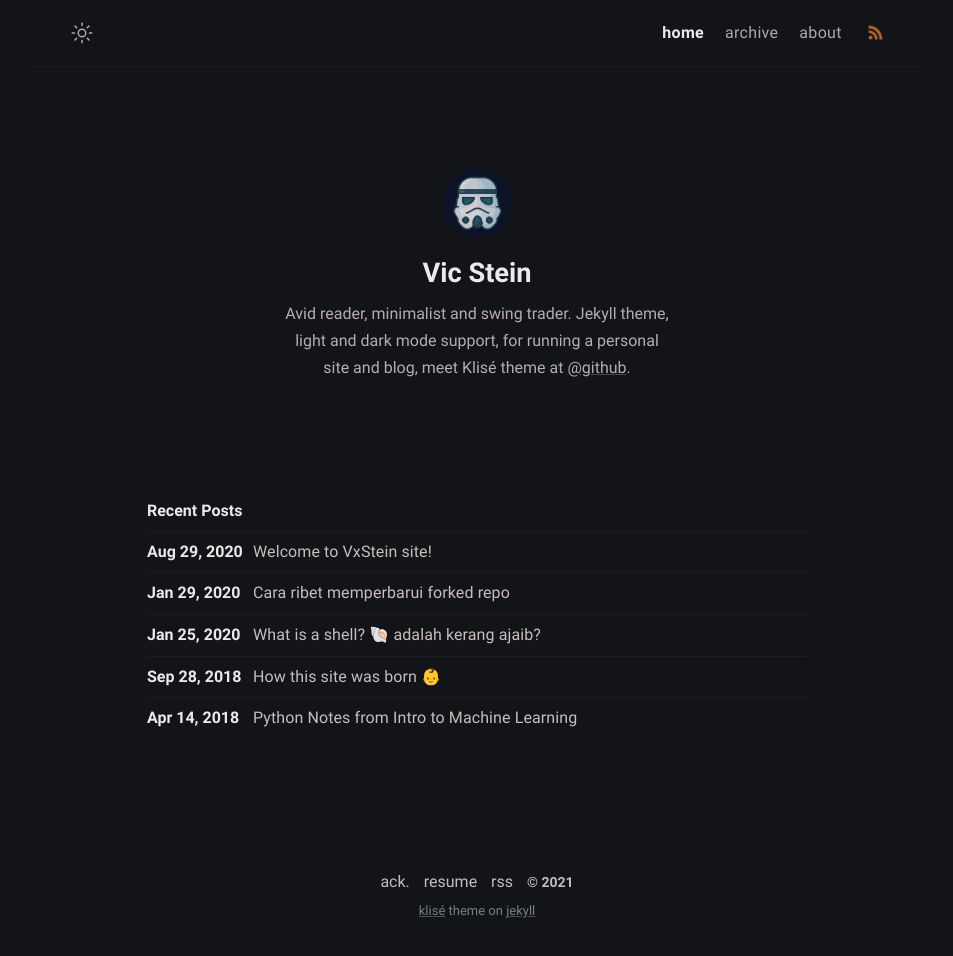
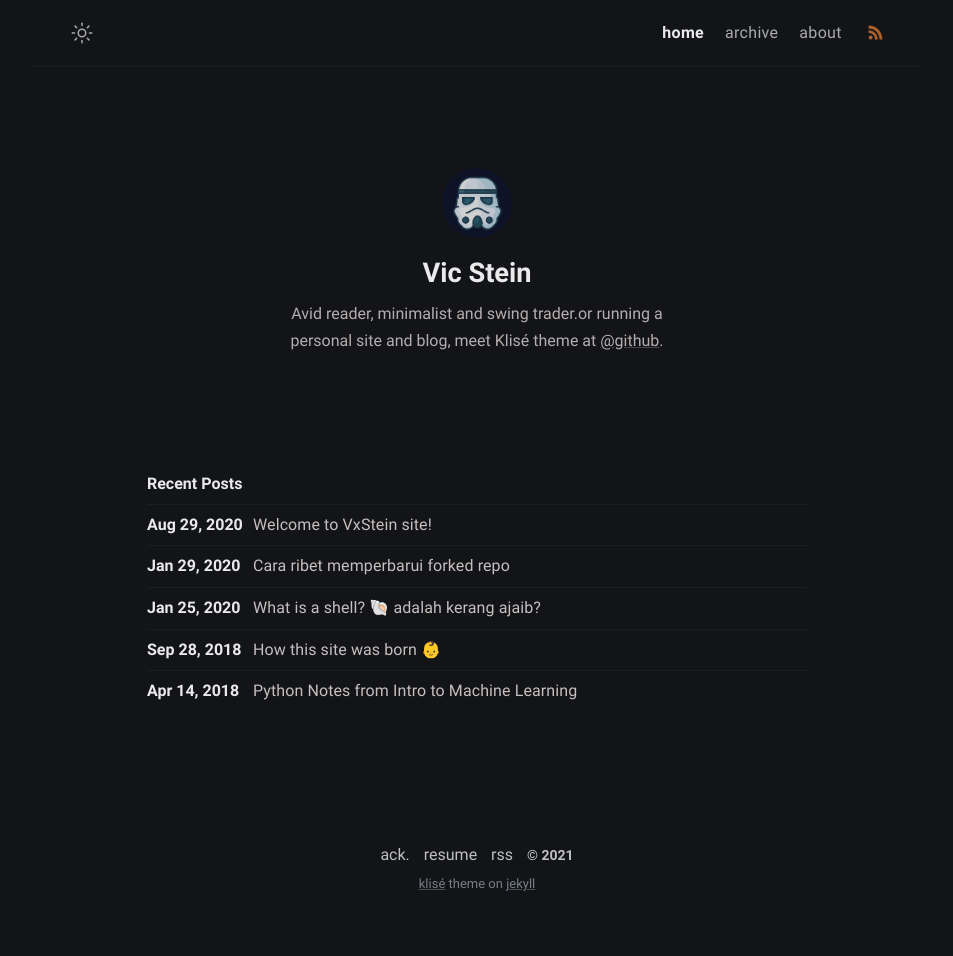
Before and after one commit to vxstein/vxstein.github.io, a Jekyll site: the page built from index.md, in a window 1280 px wide. Shown: the whole page, without its empty margins (163-1116 px from the left). Built offline with Jekyll 4.4.1, drawn with Linux system fonts in a browser that asks for light colours; after the commit the page ends 929 px from its top, so only the background shows below that.

Commit message:
_config.yml: updated bio in author

```diff
--- a/_config.yml
+++ b/_config.yml
@@ -11,10 +11,9 @@ mode: dark
 author:
   name: Vic Stein
   bio: >-
-    Avid reader, minimalist and swing trader. Jekyll theme, light and dark mode
-    support, for running a personal site and blog,  meet Klisé theme at <a
-    href="https://github.com/piharpi/jekyll-klise" target="_blank"
-    rel="noopener">@github</a>.
+    Avid reader, minimalist and swing trader.or running a personal site and
+    blog,  meet Klisé theme at <a href="https://github.com/piharpi/jekyll-klise"
+    target="_blank" rel="noopener">@github</a>.
   username: username
   github: vxstein
   twitter: twitter_username
```
